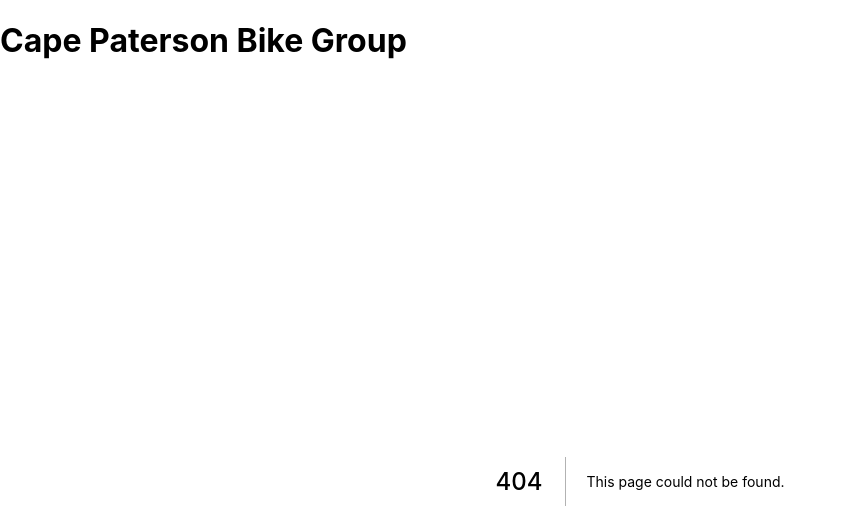
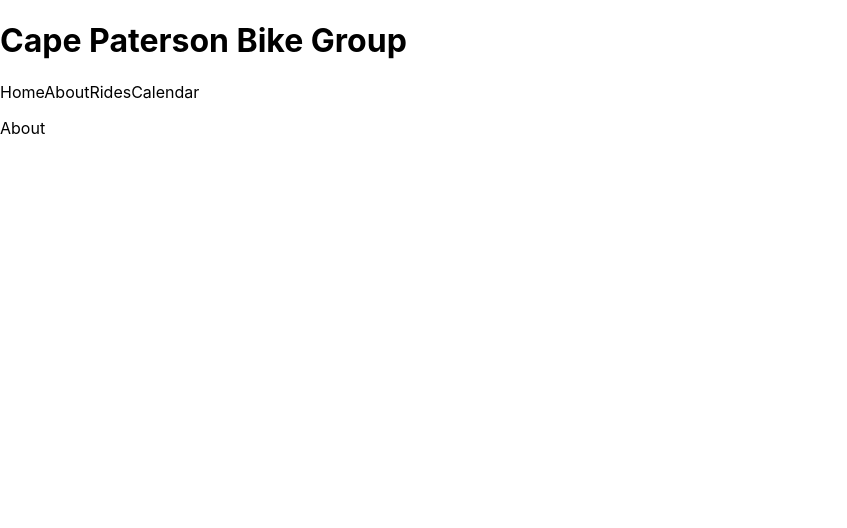
Before and after one commit to carolineleeper/cape-paterson-bikes, a Next.js app: page /about in a window 1280 px wide. Before the commit this address had no page. Shown: the top 528 px of the page, without its empty margins (0-847 px from the left). Built offline with nearby package versions, Linux system fonts and the light colour scheme.

Commit message:
add nav and pages

```diff
--- /dev/null
+++ b/components/Nav.js
@@ -0,0 +1,25 @@
+// import styles from "../styles/Nav.module.css";
+import Link from "next/link";
+
+const Nav = () => {
+	return (
+		<nav>
+			<div>
+				<Link href="/">
+					<a>Home</a>
+				</Link>
+				<Link href="/about">
+					<a>About</a>
+				</Link>
+				<Link href="/rides">
+					<a>Rides</a>
+				</Link>
+				<Link href="/calendar">
+					<a>Calendar</a>
+				</Link>
+			</div>
+		</nav>
+	);
+};
+
+export default Nav;
--- a/pages/_app.js
+++ b/pages/_app.js
@@ -1,10 +1,12 @@
 import "../styles/globals.css";
 import Header from "../components/Header";
+import Nav from "../components/Nav";
 
 function MyApp({ Component, pageProps }) {
 	return (
 		<>
 			<Header />
+			<Nav />
 			<Component {...pageProps} />
 		</>
 	);
--- /dev/null
+++ b/pages/about.js
@@ -0,0 +1,9 @@
+const About = () => {
+	return (
+		<>
+			<p>About</p>
+		</>
+	);
+};
+
+export default About;
--- a/pages/index.js
+++ b/pages/index.js
@@ -1,6 +1,6 @@
 import Head from "next/head";
 
-export default function Home() {
+const Home = () => {
 	return (
 		<>
 			<Head>
@@ -11,4 +11,6 @@ export default function Home() {
 			<p>Hello, world!</p>
 		</>
 	);
-}
+};
+
+export default Home;
```
Also changed, not shown: pages/calendar.js (added, +9 -0 lines), pages/rides.js (added, +9 -0 lines).
